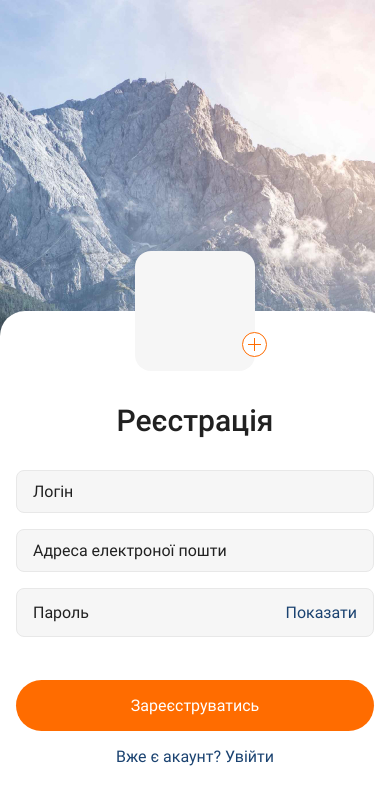
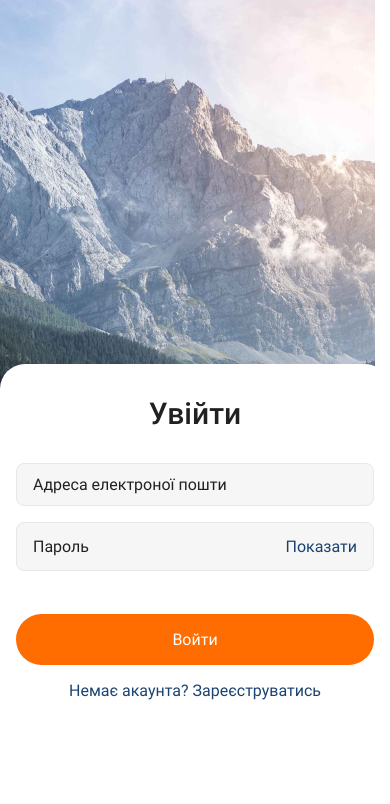
Before and after one commit to NikolayLemehov/goit-hw-react-native, a React Native app: screen / in a window 390 px wide. Shown: the top 804 px of the page. Built offline with nearby package versions, Linux system fonts and the light colour scheme.

Commit message:
fix: translate LoginScreen.js

```diff
--- a/App.js
+++ b/App.js
@@ -1,11 +1,11 @@
-// import LoginScreen from './screens/auth/LoginScreen/LoginScreen';
-import RegistrationScreen from './screens/auth/RegistrationScreen/RegistrationScreen';
+import LoginScreen from './screens/auth/LoginScreen/LoginScreen';
+// import RegistrationScreen from './screens/auth/RegistrationScreen/RegistrationScreen';
 
 export default function App() {
   return (
     <>
-      <RegistrationScreen/>
-      {/*<LoginScreen/>*/}
+      {/*<RegistrationScreen/>*/}
+      <LoginScreen/>
     </>
   );
 }
--- a/screens/auth/LoginScreen/LoginScreen.js
+++ b/screens/auth/LoginScreen/LoginScreen.js
@@ -49,14 +49,14 @@ export default function LoginScreen() {
           <View style={styles.container} onLayout={onLayoutRootView}>
             <ImageBackground style={styles.bg} source={require('../../../assets/images/bg.jpg')}>
               <View style={[styles.inner, { paddingBottom: isShowKeyboard ? 32 : 144 }]}>
-                <Text style={s.title}>Войти</Text>
+                <Text style={s.title}>Увійти</Text>
                 <View style={[s.inputWrapper, hasFocus.email && s.inputWrapperFocus, { marginBottom: 16 }]}>
                   <TextInput
                     style={s.input}
                     autoComplete='email'
                     keyboardType='email-address'
                     textContentType='emailAddress'
-                    placeholder='Адрес электронной почты'
+                    placeholder='Адреса електроної пошти'
                     onChangeText={v => onChangeText(v, 'email')}
                     onFocus={() => onInputFocus('email')}
                     onBlur={() => onInputBlur('email')}
@@ -76,7 +76,7 @@ export default function LoginScreen() {
                   </View>
                   <View>
                     <TouchableOpacity style={s.btnInput}>
-                      <Text style={s.btnInputText} onPress={() => setIsShowPassword(p => !p)}>Показать</Text>
+                      <Text style={s.btnInputText} onPress={() => setIsShowPassword(p => !p)}>Показати</Text>
                     </TouchableOpacity>
                   </View>
                 </View>
@@ -88,7 +88,7 @@ export default function LoginScreen() {
                       }} text='Войти' />
                     </View>
 
-                    <Text style={s.text}>Нет аккаунта? Зарегистрироваться</Text>
+                    <Text style={s.text}>Немає акаунта? Зареєструватись</Text>
                   </>
                 )}
               </View>
```
